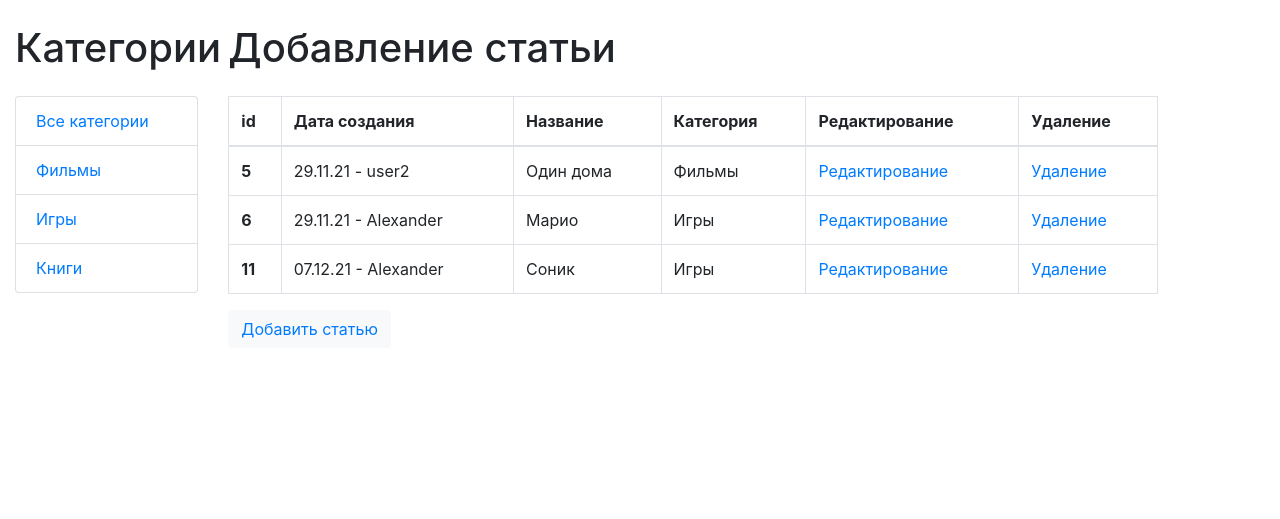
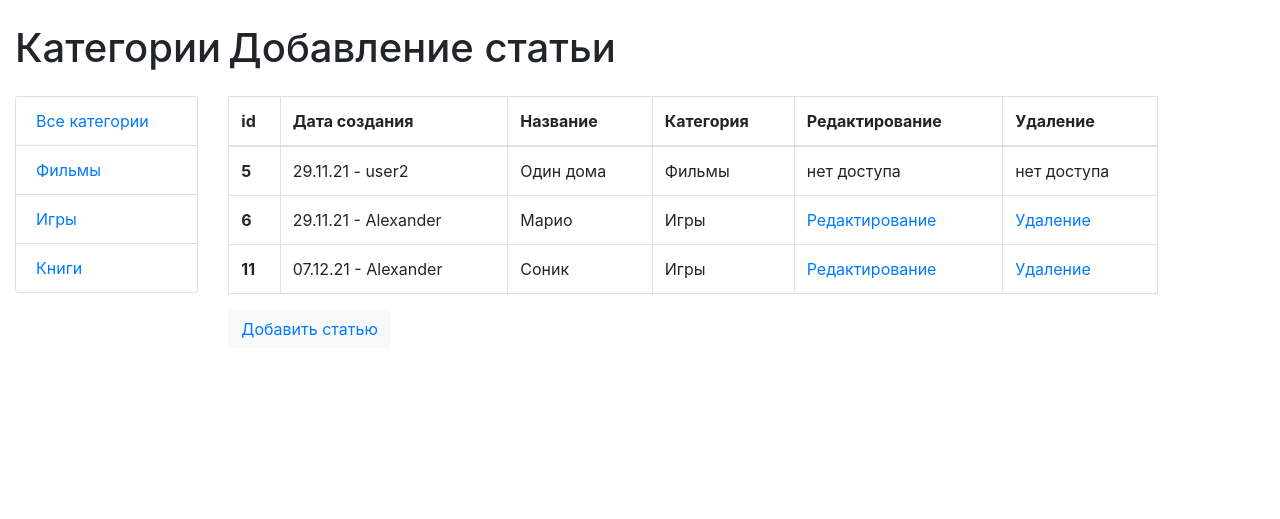
Before and after one commit to AM-Kovalenko/recommendations-site, a Django app: page /adminpage/ in a window 1280 px wide. Shown: the part 56-575 px from the top of the page. Run offline with Django 3.2, Linux system fonts and the light colour scheme; a user stored in the database is signed in; data comes from the database, SQL or seed files in the repository; both versions use the stored data as it was after the commit; some libraries are stand-ins or nearby versions.

Commit message:
update adminpage

```diff
--- a/src/reviews/templates/reviews/adminpage.html
+++ b/src/reviews/templates/reviews/adminpage.html
@@ -25,8 +25,14 @@
       <td>{{p.time_create|date:'d.m.y'}} - {{p.author}}</td>
       <td>{{p.title}}</td>
       <td>{{p.cat}}</td>
-      <td><a href="{% url 'updatepost' p.slug %}">Редактирование</a></td>
-      <td><a href="{% url 'deletepost' p.slug %}">Удаление</a></td>
+
+      {% if request.user == p.author %}
+        <td><a href="{% url 'updatepost' p.slug %}">Редактирование</a></td>
+        <td><a href="{% url 'deletepost' p.slug %}">Удаление</a></td>
+      {% else %}
+        <td> нет доступа </td>
+        <td> нет доступа </td>
+      {% endif %}
       {% endfor %}
     </tr>
   </tbody>
```
Also changed, not shown: src/db.sqlite3.
